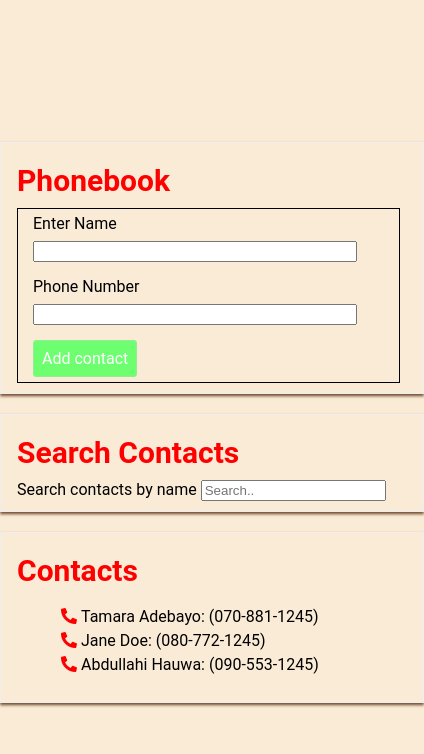
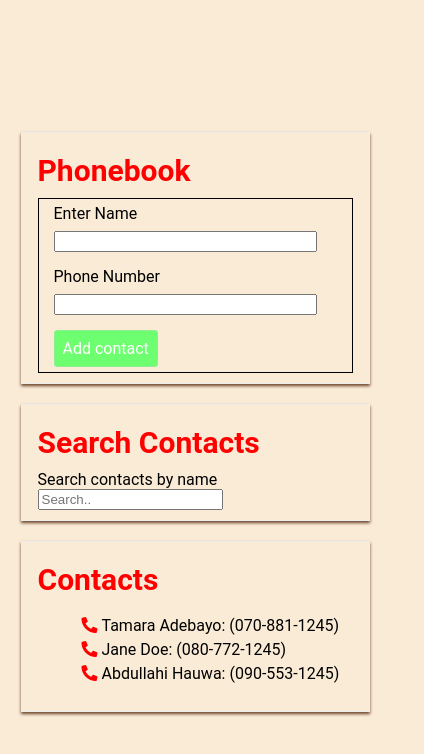
Before and after one commit to Jibril14/Phonebook-react-redux-toolkit-, a React (Create React App) app: page / in a window 390 px wide. Shown: the top 754 px of the page, 424 px wide, since content can reach past the window. Built offline with nearby package versions, Linux system fonts and the light colour scheme.

Commit message:
Adjust Styling for Mobile

```diff
--- a/src/App.css
+++ b/src/App.css
@@ -25,3 +25,12 @@ body{
   min-height: 100vh;
   margin: 0;
 }
+
+
+@media (max-width: 760px) {
+ body{
+
+  padding: 0 20px 0 20px;
+
+ }
+}
--- a/src/components/Section.js
+++ b/src/components/Section.js
@@ -33,6 +33,6 @@ const StyleDiv = styled.div`
     padding: 10px 16px;
 
     @media (max-width: 760px) {
-        width: 100%;
+        width: 90%;
     }
 `;
```
